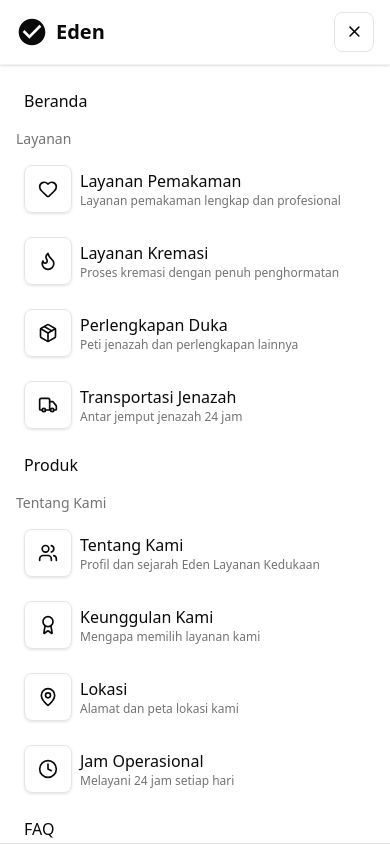
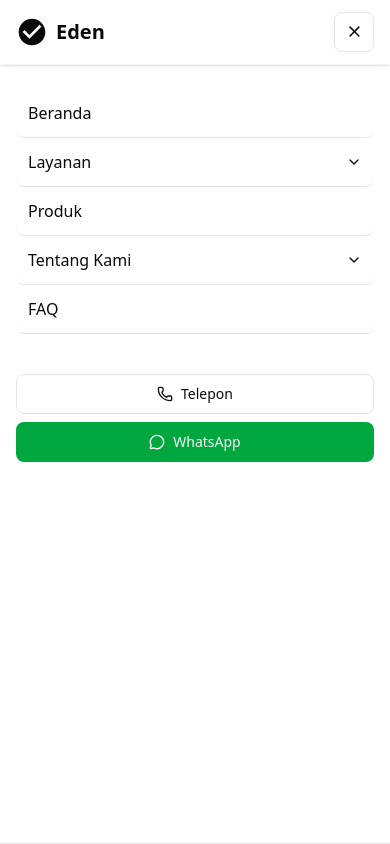
Before and after one commit to DioPrasetyo04/frontend_eden_projects, a Next.js app: page / in a window 390 px wide. Both pictures are taken after a click on the button "Toggle menu". Shown: the top 844 px of the page. Built offline with nearby package versions, Linux system fonts and the light colour scheme; data requests are answered from the project's data file.

Commit message:
edit style for mobile menu

```diff
--- a/components/header-3.tsx
+++ b/components/header-3.tsx
@@ -26,7 +26,9 @@ import {
 	FileText,
 	MapPin,
 	Clock,
+  ChevronDown,
 } from 'lucide-react';
+import { AnimatePresence, motion } from 'framer-motion';
 
 type LinkItem = {
 	title: string;
@@ -150,29 +152,33 @@ export function Header() {
 					<MenuToggleIcon open={open} className="size-5" duration={300} />
 				</Button>
 			</nav>
-			<MobileMenu open={open} className="flex flex-col justify-between gap-2 overflow-y-auto">
-				<NavigationMenu className="max-w-full">
-					<div className="flex w-full flex-col gap-y-2">
-						<a href="/" className="hover:bg-accent rounded-md p-2 font-medium">
+			<MobileMenu open={open} className="flex flex-col gap-6 pt-6 overflow-y-auto">
+				<div className="flex w-full flex-col">
+						<a href="/" className="hover:bg-accent rounded-md p-3 font-medium text-base border-b border-border">
 							Beranda
 						</a>
-						<span className="text-sm text-muted-foreground font-medium">Layanan</span>
+
+            <MobileDropdown title="Layanan">
               {layananLinks.map((link) => (
-							<ListItem key={link.title} {...link} />
+                <MobileListItem key={link.title} {...link} />
               ))}
-						<a href="#jasa-layanan-peti" className="hover:bg-accent rounded-md p-2 font-medium">
+            </MobileDropdown>
+
+						<a href="#jasa-layanan-peti" className="hover:bg-accent rounded-md p-3 font-medium text-base border-b border-border">
 							Produk
 						</a>
-						<span className="text-sm text-muted-foreground font-medium">Tentang Kami</span>
+
+            <MobileDropdown title="Tentang Kami">
               {tentangLinks.map((link) => (
-							<ListItem key={link.title} {...link} />
+                <MobileListItem key={link.title} {...link} />
               ))}
-						<a href="#faq" className="hover:bg-accent rounded-md p-2 font-medium">
+            </MobileDropdown>
+
+						<a href="#faq" className="hover:bg-accent rounded-md p-3 font-medium text-base border-b border-border">
 							FAQ
 						</a>
 				</div>
-				</NavigationMenu>
-				<div className="flex flex-col gap-2">
+				<div className="flex flex-col gap-2 mt-4">
 					<Button variant="outline" className="w-full bg-transparent" asChild>
 						<a href="tel:+6282211111415" className="flex items-center justify-center gap-2">
 							<Phone className="h-4 w-4" />
@@ -222,6 +228,41 @@ function MobileMenu({ open, children, className, ...props }: MobileMenuProps) {
 	);
 }
 
+function MobileDropdown({ title, children }: { title: string; children: React.ReactNode }) {
+  const [isOpen, setIsOpen] = React.useState(false);
+
+  return (
+    <div className="flex flex-col">
+      <button
+        onClick={() => setIsOpen(!isOpen)}
+        className="flex items-center justify-between rounded-md p-3 font-medium hover:bg-accent w-full text-left text-base border-b border-border"
+      >
+        <span>{title}</span>
+        <ChevronDown
+          className={cn("h-4 w-4 transition-transform duration-200", {
+            "rotate-180": isOpen,
+          })}
+        />
+      </button>
+      <AnimatePresence initial={false}>
+        {isOpen && (
+          <motion.div
+            initial={{ height: 0, opacity: 0 }}
+            animate={{ height: "auto", opacity: 1 }}
+            exit={{ height: 0, opacity: 0 }}
+            transition={{ duration: 0.2 }}
+            className="overflow-hidden"
+          >
+            <div className="pl-4 border-l ml-2 space-y-1 my-1">
+              {children}
+            </div>
+          </motion.div>
+        )}
+      </AnimatePresence>
+    </div>
+  );
+}
+
 function ListItem({
 	title,
 	description,
@@ -238,10 +279,31 @@ function ListItem({
 				</div>
 				<div className="flex flex-col items-start justify-center">
 					<span className="font-medium">{title}</span>
-					<span className="text-muted-foreground text-xs">{description}</span>
+					<span className="text-muted-foreground text-xs line-clamp-1">{description}</span>
 				</div>
 			</a>
 		</NavigationMenuLink>
+	);
+}
+
+function MobileListItem({
+	title,
+	description,
+	icon: Icon,
+	className,
+	href,
+	...props
+}: React.ComponentProps<'a'> & LinkItem) {
+	return (
+			<a href={href} className={cn('w-full flex flex-row gap-x-2 text-foreground hover:bg-accent hover:text-accent-foreground rounded-sm p-2', className)} {...props}>
+				<div className="bg-background/40 flex aspect-square size-12 items-center justify-center rounded-md border shadow-sm">
+					<Icon className="text-foreground size-5" />
+				</div>
+				<div className="flex flex-col items-start justify-center">
+					<span className="font-medium">{title}</span>
+					<span className="text-muted-foreground text-xs line-clamp-1">{description}</span>
+				</div>
+			</a>
 	);
 }
 
```
Lines whose indentation alone changed are shown as unchanged.
